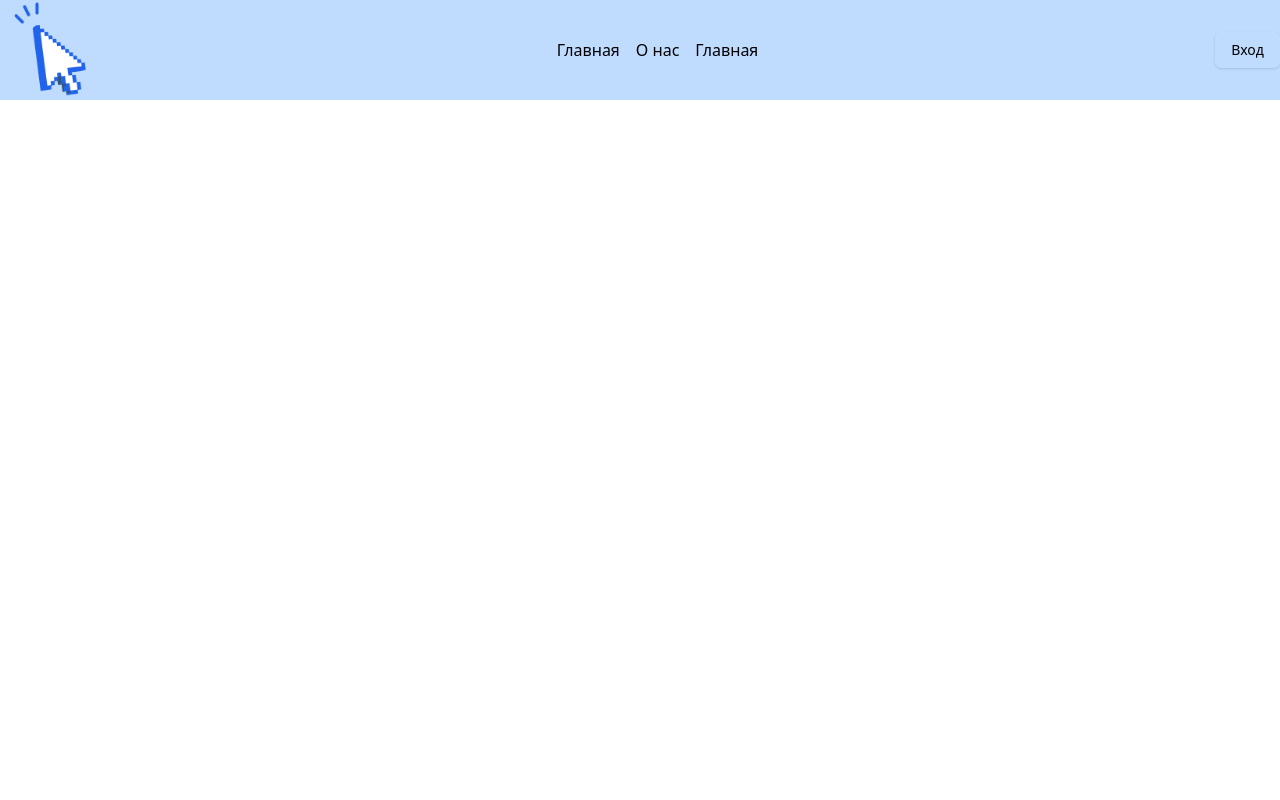
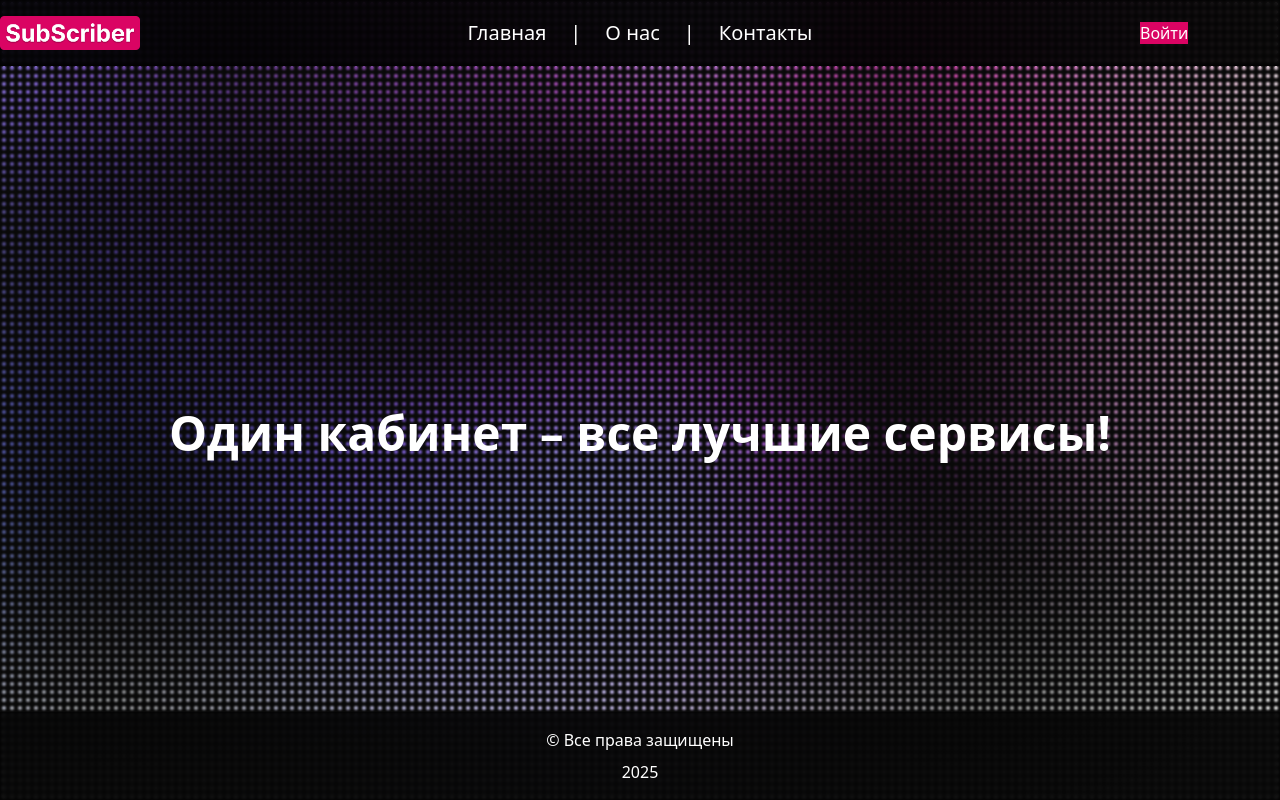
Before and after one commit to Xplous/Django, a Django app: template templates/home.html in a window 1280 px wide. Run offline with Django 3.2, Linux system fonts and the light colour scheme; the template is opened without the code that fills it, so the values that code supplies are empty; some libraries are stand-ins or nearby versions.

Commit message:
feat: add base.html and pages

```diff
--- /dev/null
+++ b/app/static/css/other.css
@@ -0,0 +1,99 @@
+/* From Uiverse.io by SelfMadeSystem */
+/*
+More comprehensive version at shenanigans.shoghisimon.ca/collection/css-blur-blob-bg/
+ */
+
+.banner::after {
+  content: "";
+  position: absolute;
+  inset: 0;
+  z-index: 1;
+  backdrop-filter: hue-rotate(90deg);
+  mask: linear-gradient(45deg, #0000, #000);
+  animation: rotaty 5s linear infinite;
+  transform-origin: center;
+}
+
+.banner {
+  position: absolute;
+  background-image: radial-gradient(
+    circle at 50% 50%,
+    #0000 0,
+    #0000 2px,
+    hsl(0 0 4%) 2px
+  );
+  background-size: 8px 8px;
+  width: 100%;
+  height: 100vh;
+}
+
+@keyframes thingy {
+  0% {
+    filter: var(--f) hue-rotate(0deg);
+  }
+  to {
+    filter: var(--f) hue-rotate(1turn);
+  }
+}
+
+.banner::before {
+  content: "";
+  position: absolute;
+  inset: -8em;
+  width: 100%;
+  height: 100vh;
+  z-index: -1;
+  --f: blur(7em) brightness(5);
+  --c: #09f;
+  animation:
+    blobs-1e28bd3d 150s linear infinite,
+    thingy 5s linear infinite;
+  background-color: #000;
+  background-image: radial-gradient(
+      ellipse 66px 50px at 50% 50%,
+      #0f0 0%,
+      transparent 100%
+    ),
+    radial-gradient(ellipse 77px 60px at 50% 50%, #0f0 0%, transparent 100%),
+    radial-gradient(ellipse 78px 100px at 50% 50%, #0f0 0%, transparent 100%),
+    radial-gradient(ellipse 73px 96px at 50% 50%, #0f0 0%, transparent 100%),
+    radial-gradient(ellipse 76px 77px at 50% 50%, #0f0 0%, transparent 100%),
+    radial-gradient(ellipse 66px 51px at 50% 50%, #0f0 0%, transparent 100%),
+    radial-gradient(ellipse 90px 57px at 50% 50%, #0f0 0%, transparent 100%),
+    radial-gradient(ellipse 89px 93px at 50% 50%, #0f0 0%, transparent 100%);
+  background-size:
+    726px 576px,
+    1242px 454px,
+    876px 1160px,
+    691px 873px,
+    914px 550px,
+    1159px 340px,
+    1017px 831px,
+    313px 977px;
+}
+
+@keyframes blobs-1e28bd3d {
+  0% {
+    background-position:
+      271px 478px,
+      62px 291px,
+      67px 861px,
+      553px 413px,
+      36px 392px,
+      1077px 226px,
+      400px 799px,
+      7px 264px;
+  }
+
+  to {
+    background-position:
+      -14975px -2978px,
+      31112px 11187px,
+      -20081px 8981px,
+      11609px -3952px,
+      -12760px 12492px,
+      -9354px 2946px,
+      9553px 21574px,
+      946px 9057px;
+  }
+}
--- a/app/static/css/style.css
+++ b/app/static/css/style.css
@@ -1,3 +1,2 @@
 @import "tailwindcss" source(none);
-
 @source "../../templates";
--- a/templates/base.html
+++ b/templates/base.html
@@ -1,29 +1,59 @@
-{% load static tailwind_tags %}
+{% load static tailwind_tags  %}
 <!DOCTYPE html>
-<html lang="ru">
+<html lang="ru" class="h-full">
 <head>
   {% tailwind_css %}
+  <link rel="stylesheet" type="text/css" href="{% static 'css/other.css' %}">
   <meta charset="UTF-8">
-    <title>{% block title %}Мой сайт{% endblock %}</title>
+  <title>{% block title %}SubScriber{% endblock %}</title>
+  <link href="{% static '/img/favicon.png' %}" datatype="image/png" rel="shortcut icon" type="image/png">
+  <script defer src="https://unpkg.com/alpinejs@3.x.x/dist/cdn.min.js"></script>
 </head>
-<header>
+<body class="min-h-screen">
+    <div class="flex flex-col banner">
+          <header class="w-full flex bg-black/80 backdrop-blur-[2px] justify-center items-center z-10">
             {% block header_content %}
-    <div class="w-full bg-blue-200 flex justify-between items-center">
-        <img src="{% static 'img/favicon.png' %}" alt="logo" width="100">
+            <div class="w-full flex justify-between items-center container">
+              <img src="{% static 'img/favicon.png' %}" alt="logo" width="140" class="my-4">
               <nav>
-            <ul class="flex gap-4 items-center">
-                <li><a href="home.html">Главная</a></li>
-                <li><a href="home.html">О нас</a></li>
-                <li><a href="home.html">Главная</a></li>
+                <ul class="flex gap-6 items-center text-white text-xl">
+                  <li class="group">
+                    <a href="/" class="relative inline-block">
+                      Главная
+                      <span class="absolute left-0 bottom-0 block h-0.5 {% if request.resolver_match.url_name == 'home' %}w-full{% else %}w-0{% endif %} bg-[#DA0463] transition-all duration-300 ease-out group-hover:w-full"></span>
+                    </a>
+                  </li>
+                  <p class="cursor-default">|</p>
+                  <li class="group">
+                    <a href="/about" class="relative inline-block">
+                      О нас
+                      <span class="absolute left-0 bottom-0 block h-0.5 {% if request.resolver_match.url_name == 'about' %}w-full{% else %}w-0{% endif %} bg-[#DA0463] transition-all duration-300 ease-out group-hover:w-full"></span>
+                    </a>
+                  </li>
+                  <p class="cursor-default">|</p>
+                  <li class="group">
+                    <a href="/contact" class="relative inline-block">
+                      Контакты
+                      <span class="absolute left-0 bottom-0 block h-0.5 {% if request.resolver_match.url_name == 'contact' %}w-full{% else %}w-0{% endif %} bg-[#DA0463] transition-all duration-300 ease-out group-hover:w-full"></span>
+                    </a>
+                  </li>
                 </ul>
               </nav>
-        <button class="inline-flex items-center justify-center gap-2 whitespace-nowrap rounded-md text-sm font-medium transition-colors focus-visible:outline-none focus-visible:ring-1 focus-visible:ring-ring disabled:pointer-events-none disabled:opacity-50 [&_svg]:pointer-events-none [&_svg]:size-4 [&_svg]:shrink-0 bg-primary text-primary-foreground shadow hover:bg-primary/90 h-9 px-4 py-2">Вход</button>
+              <a href="/login" class="w-[140px]">
+                <c-button variant="default" class="my-4 text-white text-[1rem] bg-[#DA0463] hover:bg-gray-600 transition-all duration-300 cursor-pointer">Войти</c-button>
+              </a>
             </div>
             {% endblock %}
           </header>
-<body>
+          <main class="flex-1 overflow-auto h-full backdrop-blur-[1px]">
             {% block content %}
-    <!-- Здесь будет контент дочерних шаблонов -->
+            <!-- Контент дочерних шаблонов -->
             {% endblock %}
+          </main>
+    </div>
+    <footer class="text-white flex gap-2 bg-black/80 backdrop-blur-[2px] items-center justify-center flex-col z-10 fixed bottom-0 w-full p-4">
+                <h1>© Все права защищены</h1>
+                <p>2025</p>
+    </footer>
 </body>
 </html>
--- a/templates/home.html
+++ b/templates/home.html
@@ -1,7 +1,8 @@
 {% extends "base.html" %}
 
-{% block title %}Главная страница{% endblock %}
-
+{% block title %} {{ block.super }} - Главная страница {% endblock %}
 {% block content %}
-    {{ block.super }}
+    <div class="h-full w-full flex justify-center items-center">
+    <h1 class="text-white font-bold text-5xl animated-text">Один кабинет – все лучшие сервисы!</h1>
+    </div>
 {% endblock %}
```
Also changed, not shown: templates/about.html (added, +7 -0 lines), templates/contact.html (added, +7 -0 lines), templates/login.html (added, +7 -0 lines), templates/register.html (added, +7 -0 lines), app/static/img/favicon.png. Lines whose indentation alone changed are shown as unchanged.
